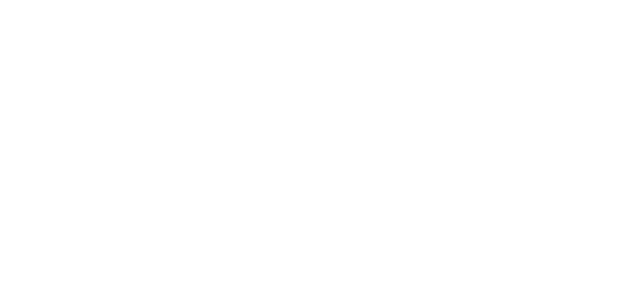
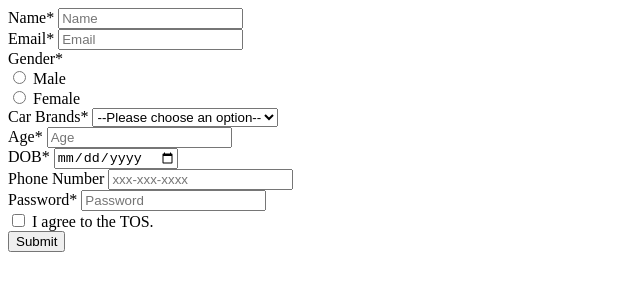
Before and after one commit to acciojob/signup-form-car-MohdAzmaan1, a website: page main.html in a window 1280 px wide. Shown: the whole page, without its empty margins (0-640 px from the left). Drawn offline with Linux system fonts and the light colour scheme.

Commit message:
created a submission

```diff
--- a/main.html
+++ b/main.html
@@ -10,6 +10,55 @@
 	<!-- the entire body must be written by student -->
     <script type="text/javascript" src="./script.js">
 </script>
+	<form method="POST">
+  <div>
+    <label for="name">Name*</label>
+    <input type="text" id="name" name="name" placeholder="Name" required>
+  </div>
+  <div>
+    <label for="email">Email*</label>
+    <input type="email" id="email" name="email" placeholder="Email" required>
+  </div>
+  <div>
+    <label for="gender">Gender*</label><br>
+    <input type="radio" id="gender_m" name="gender" value="Male" required>
+    <label for="gender_m">Male</label><br>
+    <input type="radio" id="gender_f" name="gender" value="Female" required>
+    <label for="gender_f">Female</label><br>
+  </div>
+  <div>
+    <label for="cars">Car Brands*</label>
+    <select id="cars" name="cars" required>
+      <option value="" disabled selected>--Please choose an option--</option>
+      <option value="BMW">BMW</option>
+      <option value="Audi">Audi</option>
+      <option value="Mercedez">Mercedez</option>
+    </select>
+  </div>
+  <div>
+    <label for="age">Age*</label>
+    <input type="number" id="age" name="age" placeholder="Age" required>
+  </div>
+  <div>
+    <label for="dob">DOB*</label>
+    <input type="date" id="dob" name="dob" required>
+  </div>
+  <div>
+    <label for="tel">Phone Number</label>
+    <input type="tel" id="tel" name="tel" placeholder="xxx-xxx-xxxx" pattern="[0-9]{3}-[0-9]{3}-[0-9]{4}">
+  </div>
+  <div>
+    <label for="password">Password*</label>
+    <input type="password" id="password" name="password" placeholder="Password" required>
+  </div>
+  <div>
+    <input type="checkbox" id="tos" name="tos" required>
+    <label for="tos">I agree to the TOS.</label>
+  </div>
+  <div>
+    <button type="submit">Submit</button>
+  </div>
+</form>
 
 </body>
 
```
